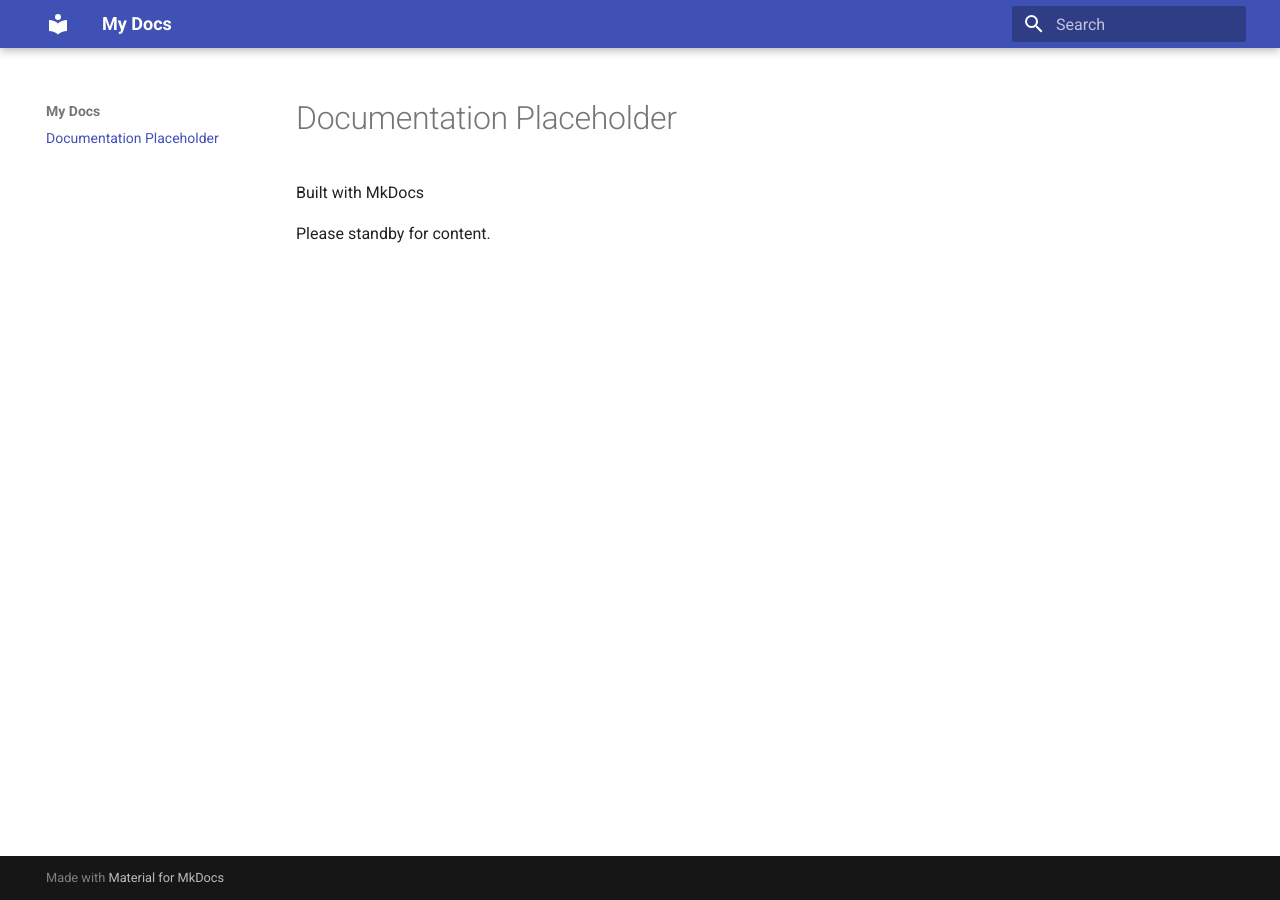
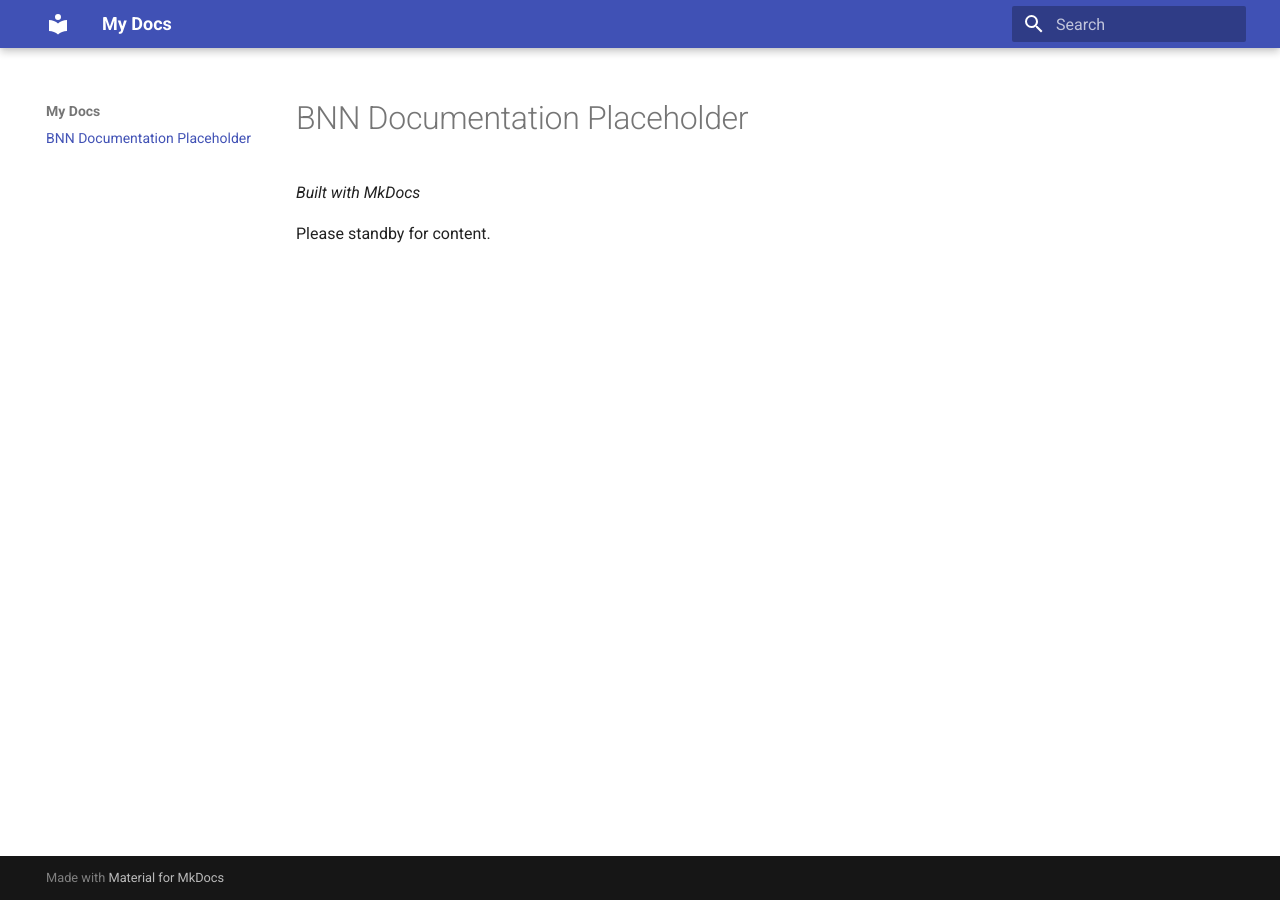
Before and after one commit to Valastiri/test-mk, an MkDocs documentation site: the page built from docs/index.md, in a window 1280 px wide. Built offline with MkDocs 1.6.1 and Material for MkDocs 9.7.7, drawn with Linux system fonts in a browser that asks for light colours.

Commit message:
Update index.md

```diff
--- a/docs/index.md
+++ b/docs/index.md
@@ -1,5 +1,5 @@
-# Documentation Placeholder
+# BNN Documentation Placeholder
 
-Built with MkDocs
+*Built with MkDocs*
 
 Please standby for content.
```
